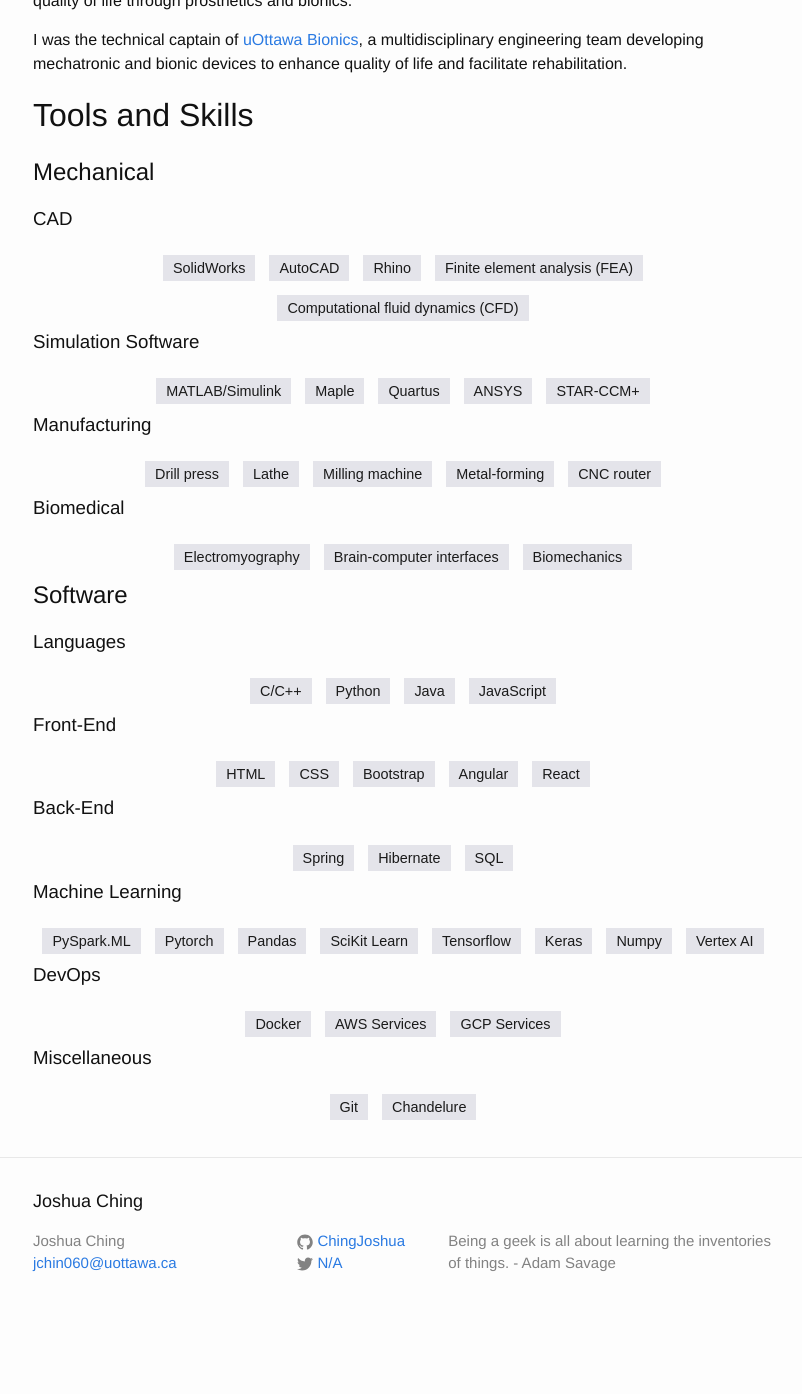
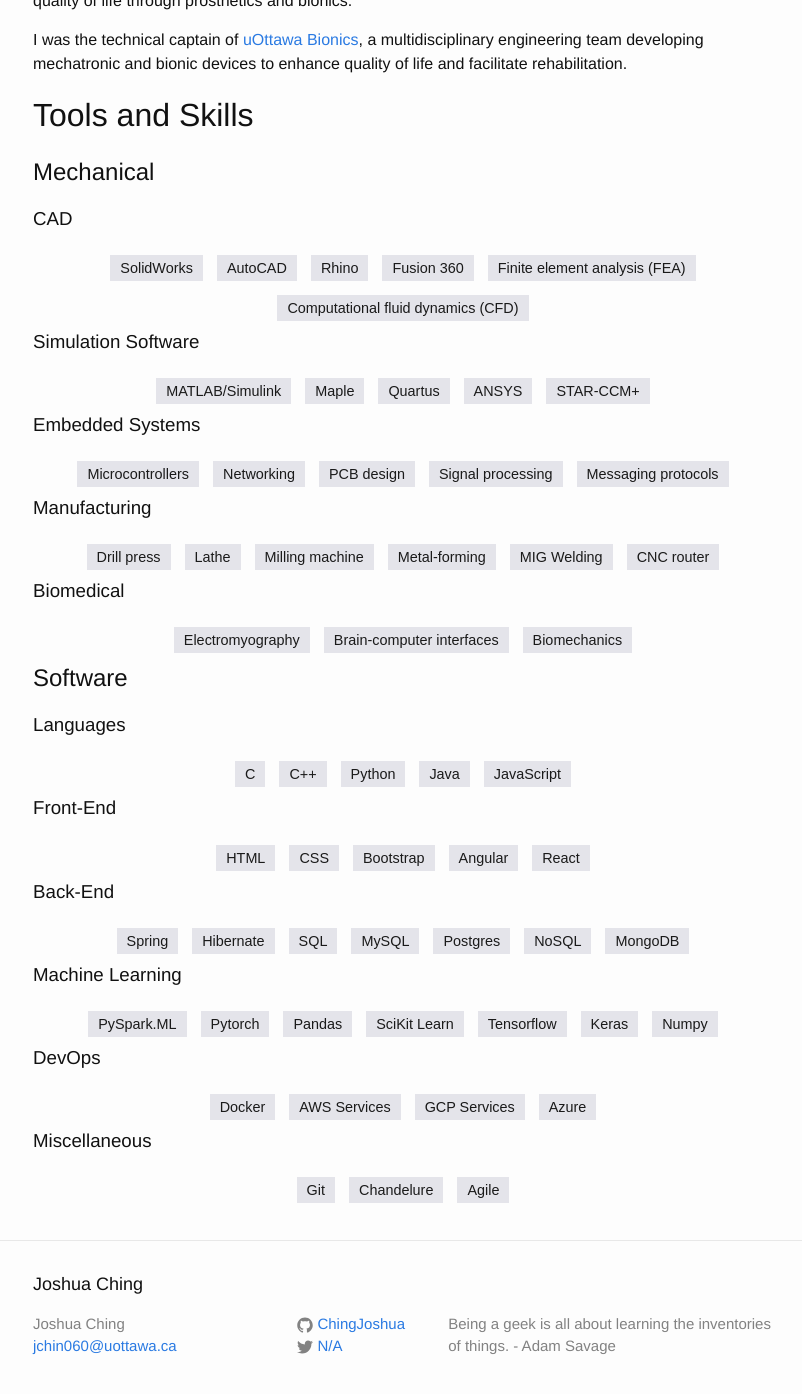
Before and after one commit to ChingJoshua/ChingJoshua.github.io, a Jekyll site: the page built from index.html, in a window 1280 px wide and 1400 px high, scrolled down 214 px. Shown: the top 1394 px of the window, without its empty margins (237-1039 px from the left). Built offline with Jekyll 4.4.1, drawn with Linux system fonts in a browser that asks for light colours; before the commit the page ends 1549 px from its top, so only the background shows below that.

Commit message:
Update skills for 10-2023
Github forced me to go public. Shoutout

```diff
--- a/index.html
+++ b/index.html
@@ -18,6 +18,7 @@
       <div class="flex-item" id="tools">SolidWorks</div>
       <div class="flex-item" id="tools">AutoCAD</div>
       <div class="flex-item" id="tools">Rhino</div>
+      <div class="flex-item" id="tools">Fusion 360</div>
       <div class="flex-item" id="tools">Finite element analysis (FEA)</div>
       <div class="flex-item" id="tools">Computational fluid dynamics (CFD)</div>
     </div>
@@ -29,12 +30,21 @@
       <div class="flex-item" id="tools">ANSYS</div>
       <div class="flex-item" id="tools">STAR-CCM+</div>
     </div>
+  <h3>Embedded Systems</h3>
+    <div class="flex-container">
+      <div class="flex-item" id="tools">Microcontrollers</div>
+      <div class="flex-item" id="tools">Networking</div>
+      <div class="flex-item" id="tools">PCB design</div>
+      <div class="flex-item" id="tools">Signal processing</div>
+      <div class="flex-item" id="tools">Messaging protocols</div>
+    </div>
   <h3>Manufacturing</h3>
     <div class="flex-container">
       <div class="flex-item" id="tools">Drill press</div>
       <div class="flex-item" id="tools">Lathe</div>
       <div class="flex-item" id="tools">Milling machine</div>
       <div class="flex-item" id="tools">Metal-forming</div>
+      <div class="flex-item" id="tools">MIG Welding</div>
       <div class="flex-item" id="tools">CNC router</div>
     </div>
   <h3>Biomedical</h3>
@@ -48,7 +58,8 @@
   <h2>Software</h2>
   <h3>Languages</h3>
     <div class="flex-container">
-      <div class="flex-item" id="tools">C/C++</div>
+      <div class="flex-item" id="tools">C</div>
+      <div class="flex-item" id="tools">C++</div>
       <div class="flex-item" id="tools">Python</div>
       <div class="flex-item" id="tools">Java</div>
       <div class="flex-item" id="tools">JavaScript</div>
@@ -66,6 +77,10 @@
       <div class="flex-item" id="tools">Spring</div>
       <div class="flex-item" id="tools">Hibernate</div>
       <div class="flex-item" id="tools">SQL</div>
+      <div class="flex-item" id="tools">MySQL</div>
+      <div class="flex-item" id="tools">Postgres</div>
+      <div class="flex-item" id="tools">NoSQL</div>
+      <div class="flex-item" id="tools">MongoDB</div>
     </div>
   <h3>Machine Learning</h3>
     <div class="flex-container">
@@ -76,18 +91,19 @@
       <div class="flex-item" id="tools">Tensorflow</div>
       <div class="flex-item" id="tools">Keras</div>
       <div class="flex-item" id="tools">Numpy</div>
-      <div class="flex-item" id="tools">Vertex AI</div>
     </div>
   <h3>DevOps</h3>
     <div class="flex-container">
       <div class="flex-item" id="tools">Docker</div>
       <div class="flex-item" id="tools">AWS Services</div>
       <div class="flex-item" id="tools">GCP Services</div>
+      <div class="flex-item" id="tools">Azure</div>
     </div>
   <h3>Miscellaneous</h3>
     <div class="flex-container">
       <div class="flex-item" id="tools">Git</div>
       <div class="flex-item" id="tools">Chandelure</div>
+      <div class="flex-item" id="tools">Agile</div>
     </div>
 
 
```
Also changed, not shown: CV.md (+3 -3 lines), 1 other file.
